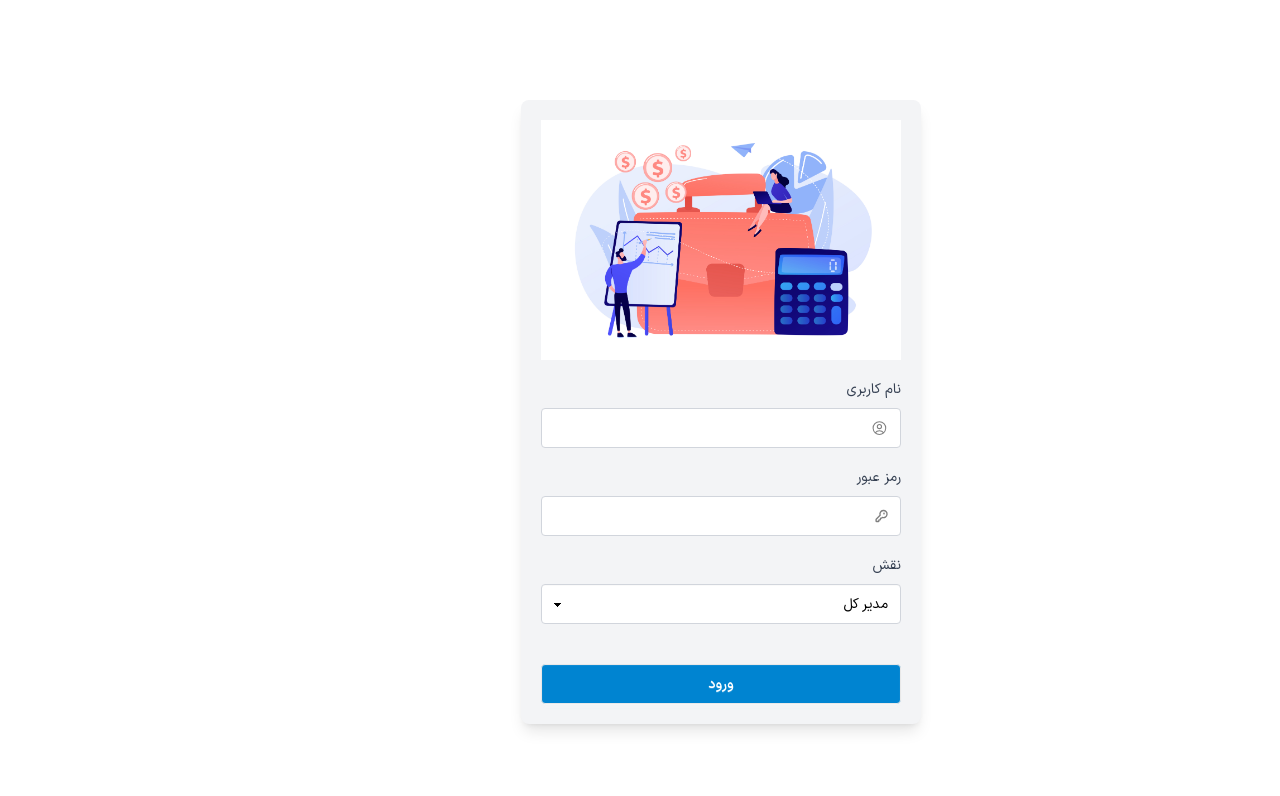
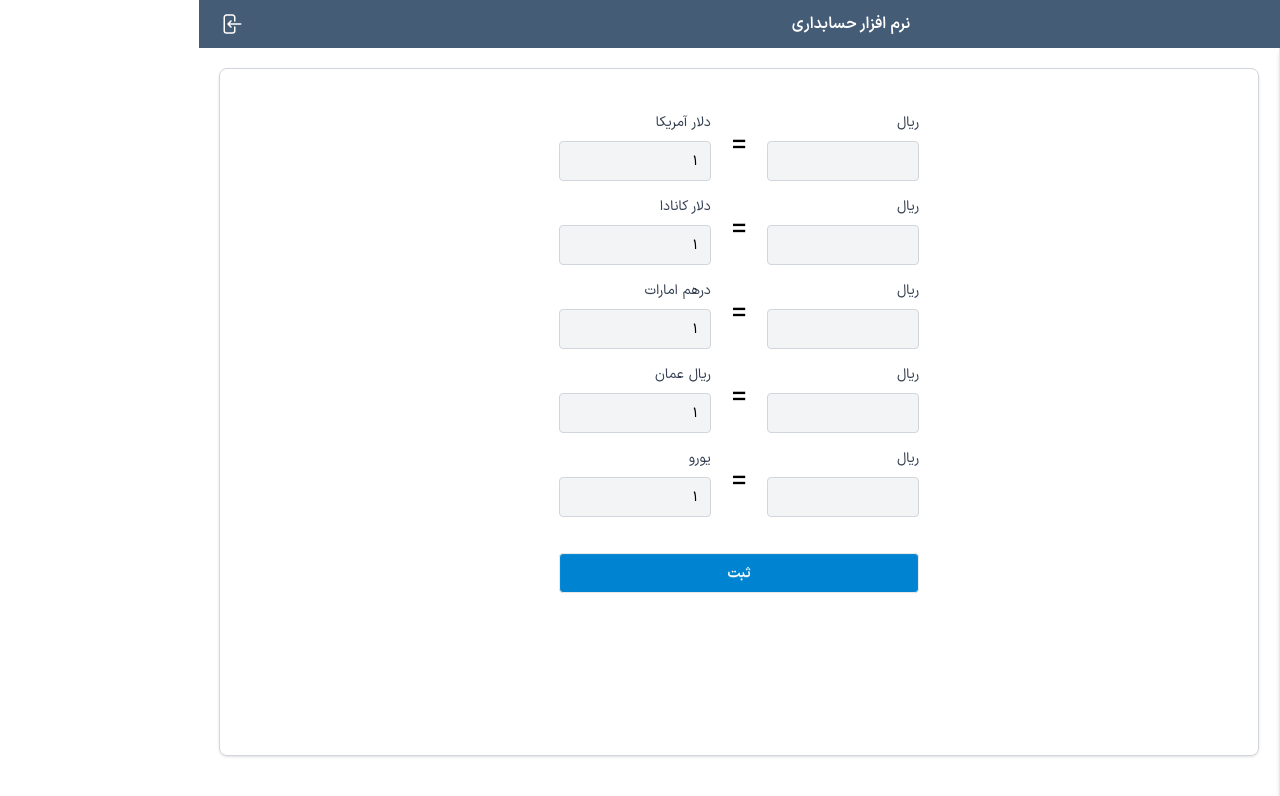
Before and after one commit to Saman-EY/hesab-app, a React (Vite) app: page /exchange-rate in a window 1280 px wide. Before the commit this address led to /. Shown: the top 796 px of the page. Built offline with nearby package versions, Linux system fonts and the light colour scheme; no server answers; grey boxes are pictures that could not be loaded.

Commit message:
exchange done

```diff
--- a/src/components/ProtectedRoot.tsx
+++ b/src/components/ProtectedRoot.tsx
@@ -11,13 +11,13 @@ const ProtectedRoute: React.FC<IProtectedRouteProps> = ({ children }) => {
   const { logout } = useLogout();
 
 
-  useEffect(() => {
-    if (isPending) return;
+  // useEffect(() => {
+  //   if (isPending) return;
 
-    if (isError) {
-      logout();
-    }
-  }, [pathname, isPending, isError, logout]);
+  //   if (isError) {
+  //     logout();
+  //   }
+  // }, [pathname, isPending, isError, logout]);
 
   return <>{children}</>;
 };
--- a/src/components/TxtInput.tsx
+++ b/src/components/TxtInput.tsx
@@ -1,4 +1,46 @@
+// import { noSpaces, onlyGetsNumbers } from "../tools";
+
+// const TxtInput = ({
+//   label,
+//   name,
+//   formik,
+//   placeholder,
+//   type = "text",
+//   className,
+//   numberFormat,
+// }: {
+//   label: string;
+//   formik: any;
+//   name: string;
+//   type?: string;
+//   placeholder?: string;
+//   className?: string;
+//   numberFormat?: boolean;
+// }) => {
+//   return (
+//     <div className={`w-full  mx-auto flex flex-col col-span-2 md:col-span-1 ${className}`}>
+//       <span className="text-sm mb-2 text-gray-700">{label}</span>
+//       <label className="input input-ghost !border border-gray-300 w-full bg-gray-100">
+//         <input
+//           onInput={type === "number" ? onlyGetsNumbers : noSpaces}
+//           name={name}
+//           value={formik.values[name]}
+//           onChange={formik.handleChange}
+//           placeholder={placeholder}
+//           type={numberFormat ? "number" : "text"}
+//         />
+//       </label>
+//       {formik.errors[name] && formik.touched[name] && (
+//         <span className="text-red-500 text-sm mt-2">{formik.errors[name]}</span>
+//       )}
+//     </div>
+//   );
+// };
+
+// export default TxtInput;
+
 import { noSpaces, onlyGetsNumbers } from "../tools";
+import { addCama } from "../tools"; // your comma formatter
 
 const TxtInput = ({
   label,
@@ -8,6 +50,7 @@ const TxtInput = ({
   type = "text",
   className,
   numberFormat,
+  formatWithComma, // 👈 new prop
 }: {
   label: string;
   formik: any;
@@ -16,18 +59,33 @@ const TxtInput = ({
   placeholder?: string;
   className?: string;
   numberFormat?: boolean;
+  formatWithComma?: boolean; // 👈 optional
 }) => {
+  const rawValue = formik.values[name];
+
+  // only format when formatWithComma is true
+  const displayValue = formatWithComma && rawValue ? addCama(Number(rawValue)) : rawValue;
+
   return (
-    <div className={`w-full  mx-auto flex flex-col col-span-2 md:col-span-1 ${className}`}>
+    <div className={`w-full mx-auto flex flex-col col-span-2 md:col-span-1 ${className}`}>
       <span className="text-sm mb-2 text-gray-700">{label}</span>
       <label className="input input-ghost !border border-gray-300 w-full bg-gray-100">
         <input
+          name={name}
+          value={displayValue}
+          placeholder={placeholder}
           onInput={type === "number" ? onlyGetsNumbers : noSpaces}
-          name={name}
-          value={formik.values[name]}
-          onChange={formik.handleChange}
-          placeholder={placeholder}
-          type={numberFormat ? "number" : "text"}
+          onChange={(e) => {
+            let value = e.target.value;
+            if (formatWithComma) {
+              value = value.replace(/,/g, ""); // remove commas before saving
+              // format with comma after saving
+              formik.setFieldValue(name, Number(value));
+              return;
+            }
+            formik.setFieldValue(name, value); // store clean digits/string
+          }}
+          type={numberFormat ? "text" : type} // force text if formatting
         />
       </label>
       {formik.errors[name] && formik.touched[name] && (
--- a/src/hooks/mutation.ts
+++ b/src/hooks/mutation.ts
@@ -700,7 +700,6 @@ export const useDeleteProject = () => {
     },
   });
 };
-
 export const useCreateSale = () => {
   return useMutation({
     mutationFn: async (body: any) => {
@@ -838,3 +837,39 @@ export const useUpdateBuyReturn = () => {
     },
   });
 };
+
+export const useCreateExchange = () => {
+  return useMutation({
+    mutationFn: async (body: any) => {
+      const response = await api.post("/currency/create", body);
+      return response.data;
+    },
+    onSuccess: () => {
+      toast.success("ثبت شد");
+    },
+    onError: (error: any) => {
+      console.error("Error creating user:", error);
+      if (error.response.data.message) {
+        toast.error(error.response.data.message);
+      }
+    },
+  });
+};
+
+export const useUpdateExchange = () => {
+  return useMutation({
+    mutationFn: async (body: any) => {
+      const response = await api.patch(`/currency/update/`, body);
+      return response.data;
+    },
+    onSuccess: () => {
+      toast.success("ویرایش شد");
+    },
+    onError: (error: any) => {
+      console.error("Error creating user:", error);
+      if (error.response.data.message) {
+        toast.error(error.response.data.message);
+      }
+    },
+  });
+};
--- a/src/hooks/queries.ts
+++ b/src/hooks/queries.ts
@@ -186,3 +186,14 @@ export const useGetAllBuyReturnQry = () => {
     staleTime: 1000 * 60 * 1, // 1 minute
   });
 };
+
+export const useGetExchangesQry = () => {
+  return useQuery({
+    queryKey: ["exchanges-list"],
+    queryFn: async () => {
+      const { data } = await api.get(`/currency/all`);
+      return data;
+    },
+    staleTime: 1000 * 60 * 1, // 1 minute
+  });
+};
--- a/src/pages/exchange-rate/ExchangeRate.tsx
+++ b/src/pages/exchange-rate/ExchangeRate.tsx
@@ -1,11 +1,135 @@
+import { useFormik } from "formik";
+import * as Yup from "yup";
+import TxtInput from "../../components/TxtInput";
+import { useGetExchangesQry } from "../../hooks/queries";
+import { useUpdateExchange } from "../../hooks/mutation";
+import { useQueryClient } from "@tanstack/react-query";
+
+const currencies = [
+  { name: "USDtoRial", label: "ریال", display: "دلار آمریکا", format: true },
+  { name: "CADtoRial", label: "ریال", display: "دلار کانادا", format: true },
+  { name: "AEDtoRial", label: "ریال", display: "درهم امارات", format: true },
+  { name: "OMRtoRial", label: "ریال", display: "ریال عمان", format: true },
+  { name: "EURtoRial", label: "ریال", display: "یورو", format: true },
+];
+
+type CurrencyRates = {
+  USDtoRial: number;
+  CADtoRial: number;
+  AEDtoRial: number;
+  OMRtoRial: number;
+  EURtoRial: number;
+};
+
 function ExchangeRate() {
+  // const { mutate: createApi, isPending } = useCreateExchange();
+  const { mutate: updateApi, isPending: isPending2 } = useUpdateExchange();
+  const { data } = useGetExchangesQry();
+
+  const queryClient = useQueryClient();
+
+  const currencyArray = data?.currency;
+
+  const obj: CurrencyRates = currencyArray?.reduce((acc, item) => {
+    acc[item.to] = item.amount;
+    return acc;
+  }, {} as Record<string, number>);
+
+  const formik = useFormik({
+    initialValues: {
+      USDtoRial: obj?.USDtoRial || "",
+      CADtoRial: obj?.CADtoRial || "",
+      AEDtoRial: obj?.AEDtoRial || "",
+      OMRtoRial: obj?.OMRtoRial || "",
+      EURtoRial: obj?.EURtoRial || "",
+    },
+    validationSchema: Yup.object({
+      USDtoRial: Yup.string().required("الزامی است"),
+      CADtoRial: Yup.string().required("الزامی است"),
+      AEDtoRial: Yup.string().required("الزامی است"),
+      OMRtoRial: Yup.string().required("الزامی است"),
+      EURtoRial: Yup.string().required("الزامی است"),
+    }),
+    enableReinitialize: true,
+    onSubmit: (values) => {
+      const currencies = Object.entries(values).map(([key, value]) => ({
+        to: key,
+        amount: value,
+      }));
+      const body = {
+        currencies: currencies,
+      };
+
+      // if (!currencyArray.length) {
+      //   // create
+      //   createApi(body, {
+      //     onSuccess: () => {
+      //       queryClient.invalidateQueries({ queryKey: ["exchanges-list"] });
+      //     },
+      //   });
+      // } else {
+      //   // update
+      //   updateApi(body, {
+      //     onSuccess: () => {
+      //       queryClient.invalidateQueries({ queryKey: ["exchanges-list"] });
+      //     },
+      //   });
+      // }
+
+      updateApi(body, {
+        onSuccess: () => {
+          queryClient.invalidateQueries({ queryKey: ["exchanges-list"] });
+        },
+      });
+
+      console.log("submit", body);
+    },
+  });
+
   return (
     <section className="h-[86dvh] my-auto md:my-0 w-full border border-gray-300 rounded-lg shadow p-5 overflow-auto">
-      Lorem ipsum dolor sit amet consectetur adipisicing elit. Sunt non animi unde iure! Necessitatibus delectus
-      assumenda obcaecati dignissimos quod rerum hic distinctio adipisci praesentium earum, exercitationem rem possimus
-      temporibus maiores!
+      <section className="flex flex-col gap-4 w-full max-w-90  mx-auto mt-6">
+        {currencies.map((cur) => (
+          <div key={cur.name} className="flex items-center gap-5">
+            <TxtInput
+              className="!col-span-3 md:!col-span-1"
+              type="text"
+              formik={formik}
+              name={cur.name}
+              label={cur.label}
+              formatWithComma={cur.format} // optional formatting
+            />
+            <span className="text-3xl">=</span>
+            <div className="w-full mx-auto flex flex-col col-span-2 md:col-span-1 cursor-not-allowed">
+              <span className="text-sm mb-2 text-gray-700">{cur.display}</span>
+              <label className="input input-ghost !border border-gray-300 w-full bg-gray-100 cursor-not-allowed">
+                <input
+                  className="opacity-100 disabled:!opacity-100 disabled:text-black disabled:cursor-not-allowed"
+                  disabled
+                  type="text"
+                  value="1"
+                />
+              </label>
+            </div>
+          </div>
+        ))}
+
+        <button
+          onClick={() => formik.submitForm()}
+          disabled={isPending2}
+          className="btn md:col-span-2 bg-sky-600 text-white w-full max-w-80 md:max-w-none mx-auto mt-5"
+        >
+          ثبت
+        </button>
+      </section>
     </section>
   );
 }
 
 export default ExchangeRate;
+
+// title: "EUR - یورو",
+// title: "CAD - دلار کانادا",
+// title: "OMR - ریال عمان",
+// title: "USD - دلار آمریکا",
+// title: "AED - درهم امارات متحده عربی",
--- a/src/pages/receive/AllReceives.tsx
+++ b/src/pages/receive/AllReceives.tsx
@@ -60,7 +60,7 @@ const Row = ({ item, idx }: { item: IReceive; idx: number }) => {
         <th>{idx + 1}</th>
         <td>{item?.code}</td>
         <td>{item.date ? convertToJalali(item.date) : ""}</td>
-        <td>{item?.project}</td>
+        <td>{item?.project?.title}</td>
         <td>{item?.receipt_kind}</td>
         <td>{item?.price}</td>
         <td>{item?.fee}</td>
```
